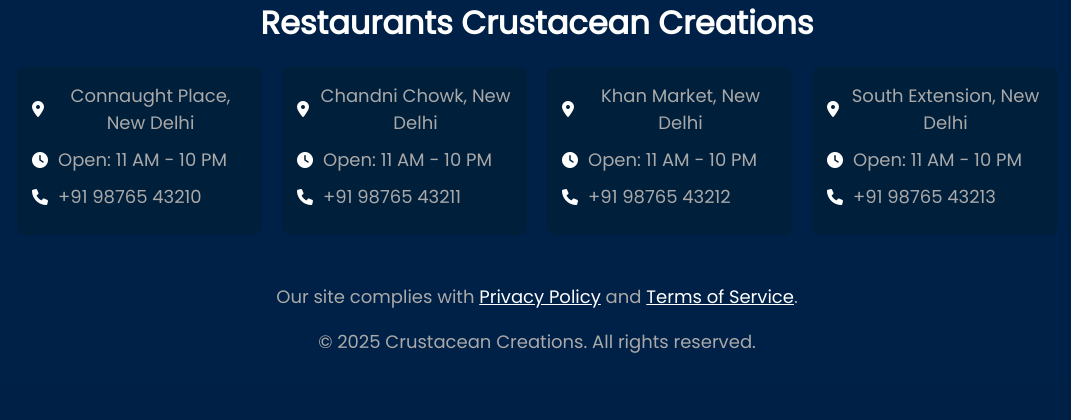
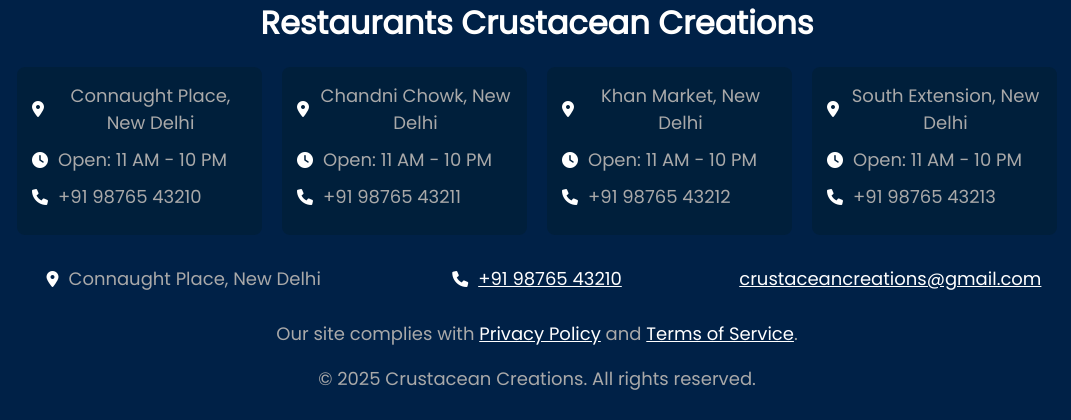
Before and after one commit to NausAlexus/project-2, a PHP site: page /index.html in a window 1280 px wide. Shown: the part 1604-2024 px from the top of the page, without its empty margins (103-1174 px from the left). Before the commit the page ends 1957 px from the top, so only its background shows below. Run offline with PHP 8.4, Linux system fonts and the light colour scheme.

Commit message:
last fix

```diff
--- a/css/style.css
+++ b/css/style.css
@@ -249,7 +249,7 @@ body::-webkit-scrollbar-track {
     font-size: 16px;
 }
 
-.card-content i {
+.card-content i, .card-content a {
     color: rgb(255, 255, 255);
 }
 
@@ -288,7 +288,44 @@ body::-webkit-scrollbar-track {
     .contact-email:hover {
         color: #FFD700;
     }
+    .card-content a:hover {
+        color: #FFD700;
+    }
+    .visit-card-footer .card-content span:hover{
+        color: #FFD700;
+
+
+    }
 }
+
+.visit-card-footer{
+    display: flex;
+    justify-content: space-between;
+    transition: all 0.2s ease-in-out;
+
+}
+
+.visit-card-footer .card-content{
+    flex: 1;
+    text-align: center;
+    display: flex;
+    justify-content: center;
+    cursor: pointer;
+
+
+}
+.visit-card-footer .card-content span{
+    transition: all 0.2s ease-in-out;
+
+
+
+}
+.visit-card-footer .card-content a{
+    transition: all 0.2s ease-in-out;
+
+}
+
+
 
 @media (max-width:550px) {
     .promotion-grid{
--- a/index.html
+++ b/index.html
@@ -184,6 +184,19 @@
     </main>
 
     <footer class="footer">
+        <div class="visit-card-footer" >
+            <div class="card-content" onclick="window.open('https://www.google.com/maps?q=Connaught+Place,+New+Delhi', '_blank')">
+                <i class="fas fa-map-marker-alt"></i>
+                <span>Connaught Place, New Delhi</span>
+            </div>
+            <div class="card-content">
+                <i class="fas fa-phone"></i>
+                <a href="tel:+919876543210">+91 98765 43210</a>
+            </div>
+            <div class="card-content">
+                <a href="mailto:crustaceancreations@gmail.com" class="contact-email">crustaceancreations@gmail.com</a>
+            </div>
+        </div>
         <p class="footer-text">
             Our site complies with <a href="privacy-policy.html">Privacy Policy</a> and <a href="terms-conditions.html">Terms of Service</a>.
         </p>
```
